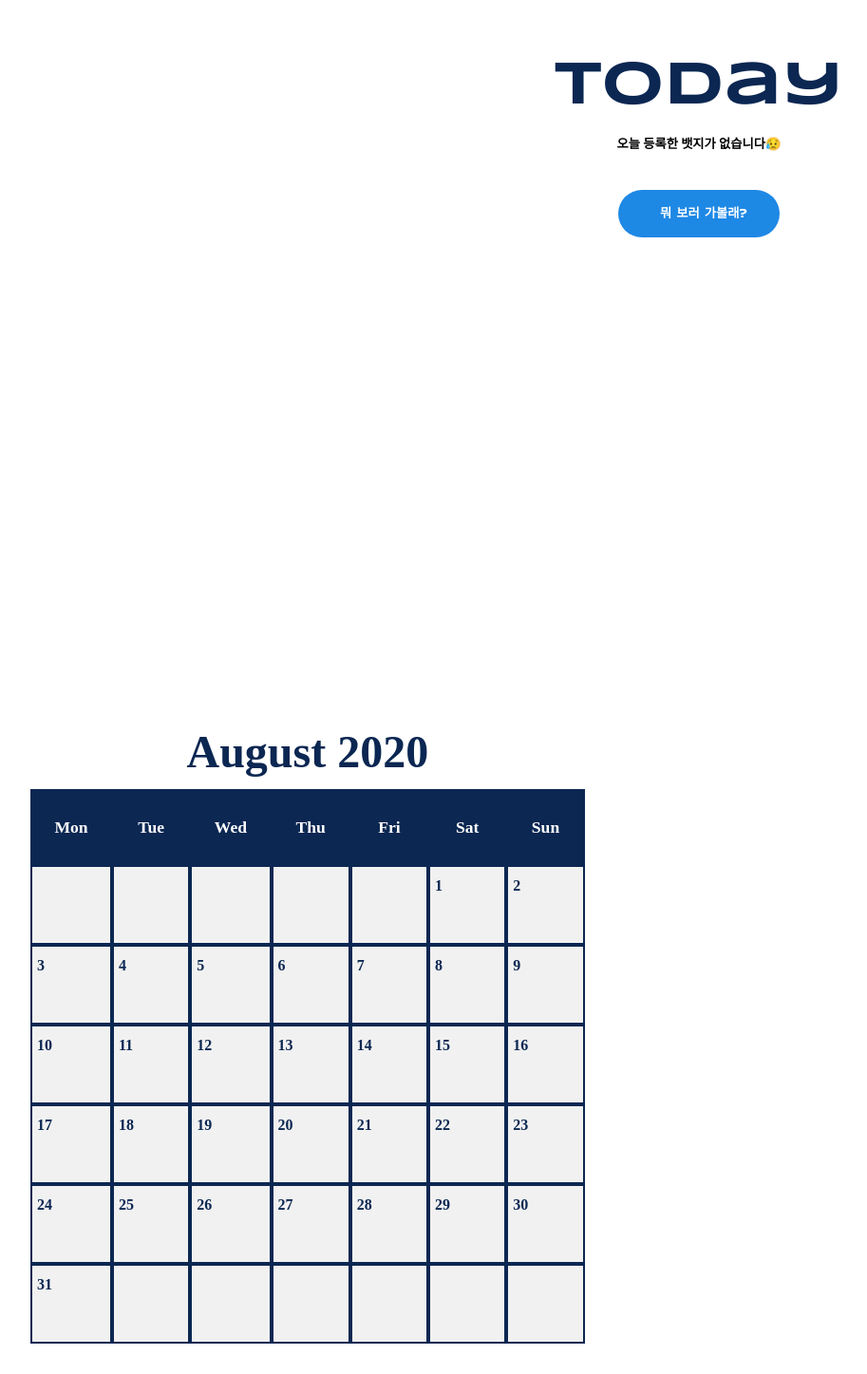
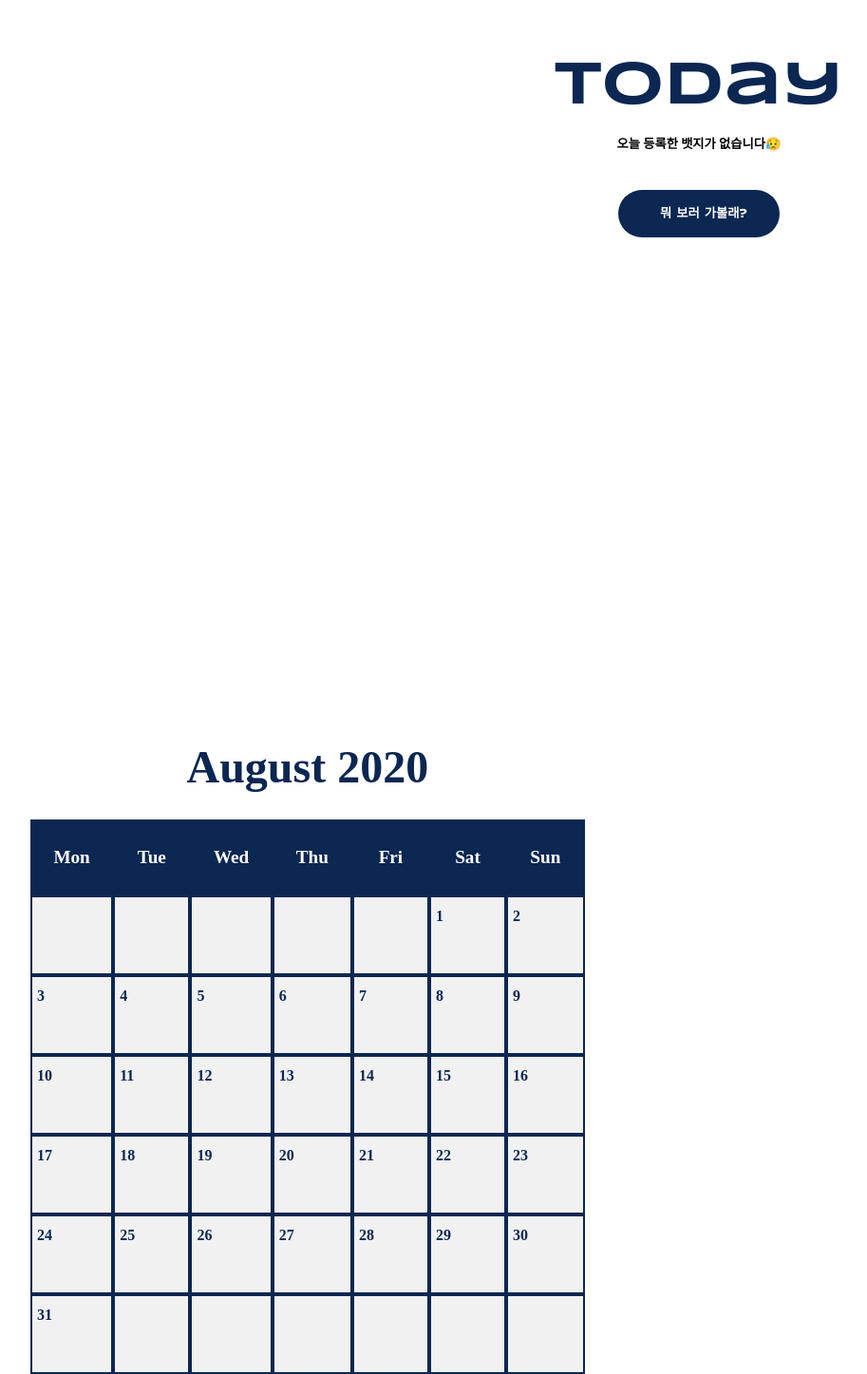
Before and after one commit to Koeunseooooo/Life_Finder, a Django app: page /calendar/ in a window 1280 px wide. Shown: the part 244-1691 px from the top of the page at 95% size, without its empty margins (96-1009 px from the left). Before the commit the page ends 1659 px from the top, so only its background shows below. Run offline with Django 3.2, Linux system fonts and the light colour scheme; a user stored in the database is signed in; tables that the repository leaves empty hold one stand-in row (values such as "Sample post"); some libraries are stand-ins or nearby versions.

Commit message:
0815 hyewon success

```diff
--- a/config/cal/static/cal/css/styles.css
+++ b/config/cal/static/cal/css/styles.css
@@ -98,6 +98,10 @@
     border: 2px solid #0B2752;
     color: white;
 }
+.calendar tr:nth-child(1){
+    height: 7rem;
+    border: none;
+}
 
 .calendar th:nth-child(0) {
     padding: 5px;
@@ -149,6 +153,12 @@
     text-align: center;
     color: white;
     font-size: 1.1rem;
+}
+
+.mon, .tue, .wed, .thu, .fri, .sat, .sun{
+    text-align: center;
+    color: white;
+    font-size: 1.2rem;
 }
 
 .date {
@@ -229,7 +239,7 @@
 
 /*대시보드 보러가기 버튼 css*/
 .go_dashboard button{
-        background-color: #1E88E5;
+        background-color: #0B2752;
         width: 170px;
         height: 50px;
         line-height: 50px;
--- a/config/create_profile/forms.py
+++ b/config/create_profile/forms.py
@@ -22,11 +22,11 @@
 
         for fieldname in ['username', 'password1', 'password2']:
             self.fields[fieldname].help_text = None
-            self.fields['username'].widget.attrs.update({'placeholder': '아이디'})
+            self.fields['username'].widget.attrs.update({'placeholder': '    아이디'})
             self.fields['username'].label = ''
-            self.fields['password1'].widget.attrs.update({'placeholder': '비밀번호'})
+            self.fields['password1'].widget.attrs.update({'placeholder': '    비밀번호'})
             self.fields['password1'].label = ''
-            self.fields['password2'].widget.attrs.update({'placeholder': '비밀번호 재확인'})
+            self.fields['password2'].widget.attrs.update({'placeholder': '    비밀번호 재확인'})
             self.fields['password2'].label = ''
 
     def save(self, commit=True):
--- a/config/create_profile/templates/create_profile/login.html
+++ b/config/create_profile/templates/create_profile/login.html
@@ -132,7 +132,6 @@
 
 {% block content %}
     {% load staticfiles %}
-    <div style="height: 100px"></div>
 
     {% if user.is_authenticated %}
     {% else %}
--- a/config/main/static/main/main.css
+++ b/config/main/static/main/main.css
@@ -200,10 +200,14 @@
     height: 40rem;
 }
 
+#ant{
+    width: 500px;
+    height: 300px;
+}
 footer {
     width: 100%;
     height: 20rem;
-    background-color: #F1F1F1;
+    background-color: #c4c4c4;
     color: white;
 }
 
```
Also changed, not shown: config/main/templates/main/main.html (+8 -1 lines), config/cal/migrations/0001_initial.py (added), config/create_profile/migrations/0001_initial.py (added), config/main/static/main/ant.png (added).
